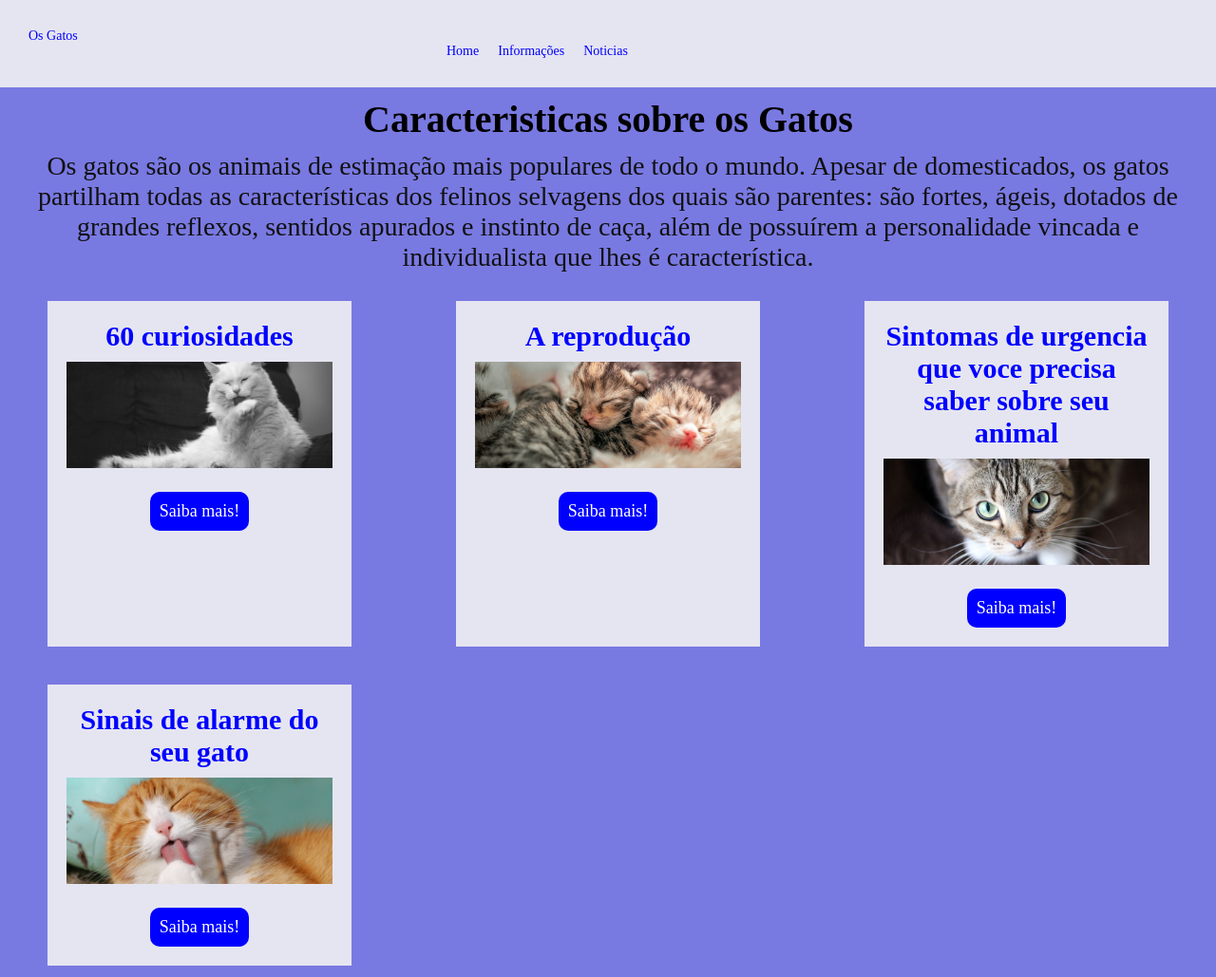
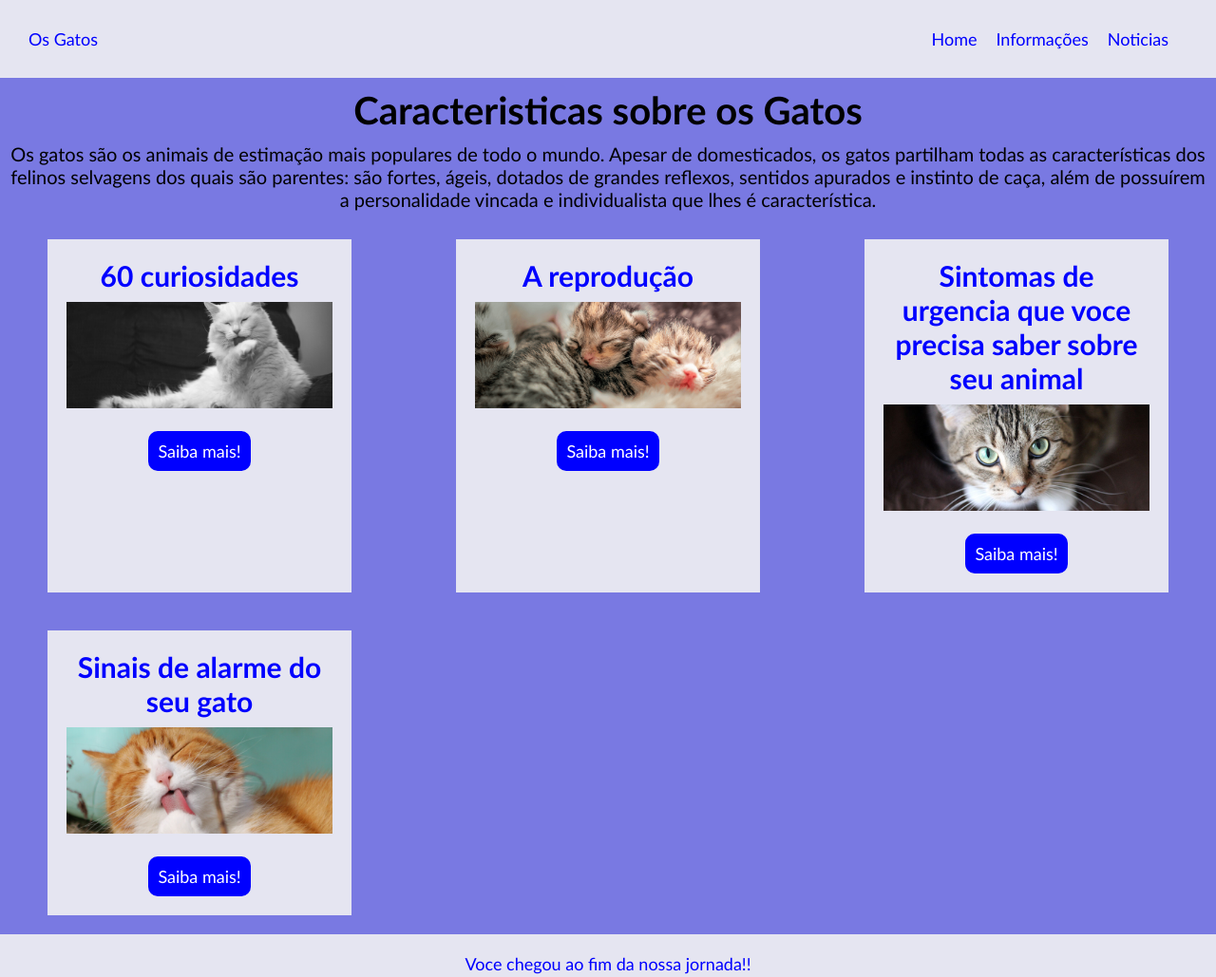
Before and after one commit to PalomaC26/site, a plain HTML site: page index.html in a window 1280 px wide. Shown: the top 1029 px of the page at 95% size. Drawn offline with Linux system fonts and the light colour scheme.

Commit message:
modificado css

```diff
--- a/estilo.css
+++ b/estilo.css
@@ -7,7 +7,7 @@
 
 body {
   background-color:rgb(121, 121, 226);
-  font-family:'Calibri, ';
+  font-family:'Calibri';
   font-size: 18px;
   color:black;
 }
@@ -22,6 +22,7 @@ body {
 .topo a{
   color:blue;
   text-decoration: none;
+  text-align: center;
 }
 
 .rodape {
@@ -39,7 +40,7 @@ body {
   display: inline-block;
   border-radius: 10px;
   font-size: 18px;
-  border:0
+  border:0;
 }
 
 .botao:hover {
@@ -63,18 +64,18 @@ body {
 
 .materia h1 {
   margin-bottom: 10px;
-  font-size: 30px;
+  font-size: 20px;
   color: blue;
 }
 
 .menu {
   display: flex;
   list-style: none;
-  margin-left: 400px;
+  margin-left: auto;
 }
 
 .menu a:hover {
-  color:rgb(229, 229, 241)
+  color:rgb(229, 229, 241);
 }
 
 .menu li{
@@ -89,7 +90,7 @@ main {
 .grade {
   display: grid;
   grid-template-columns: repeat(auto-fill,minmax(320px,1fr));
-  gap: 30px
+  gap: 30px;
 }
 
 .titulo {
@@ -101,12 +102,12 @@ main {
 .texto {
   text-align: center;
   margin-bottom: 30px;
-  font-size: 28px;
-  color: rgb(17, 17, 17)
+  font-size: 20px;
+  color:black;
 }
 
-.navegação {
-  display:flex
+.navegacao {
+  display:flex;
 }
 
 .rotulo {
@@ -148,3 +149,14 @@ textarea.campo {
 .mapa {
   width: 100%;
 }
+
+@media (min-width: 768px) {
+
+  .topo a {
+    font-size: 18px;
+  }
+
+  .materia h1 {
+    font-size: 30px;
+  }
+}
```
